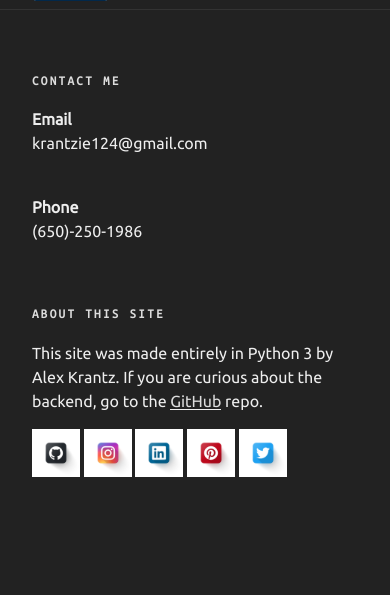
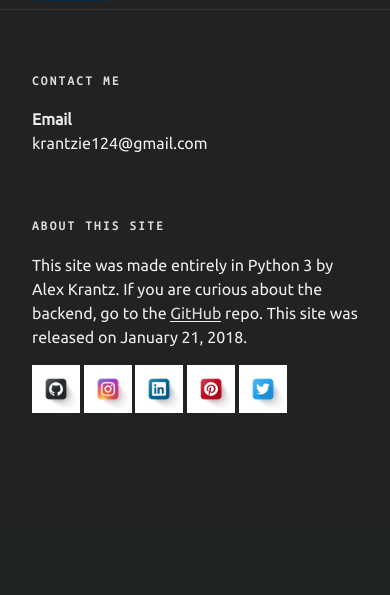
Before and after one commit to Krantz-Man/krantz-challenge, a Flask app: page /home in a window 390 px wide. Shown: the part 3223-3818 px from the top of the page. After the commit the page ends 3636 px from the top, so only its background shows below. Run offline with Flask 2, Linux system fonts and the light colour scheme; some libraries are stand-ins or nearby versions; some web fonts are replaced.

Commit message:
remove phone number

```diff
--- a/templates/index.html
+++ b/templates/index.html
@@ -368,8 +368,7 @@
                                 <h2 class="widget-title">Contact Me</h2>
                                 <div class="textwidget">
                                     <p><strong>Email</strong><br> krantzie124@gmail.com
-                                    </p><br>
-                                    <p><strong>Phone</strong><br>(650)-250-1986</p>
+                                    </p>
                                 </div>
                             </section>
                         </div>
@@ -377,7 +376,7 @@
                             <section id="text-9" class="widget widget_text">
                                 <h2 class="widget-title">About This Site</h2>
                                 <div class="textwidget">
-                                    <p>This site was made entirely in Python 3 by Alex Krantz. If you are curious about the backend, go to the <a href="https://github.com/akrantz01/krantz-challenge">GitHub</a> repo.</p>
+                                    <p>This site was made entirely in Python 3 by Alex Krantz. If you are curious about the backend, go to the <a href="https://github.com/akrantz01/krantz-challenge">GitHub</a> repo. This site was released on January 21, 2018.</p>
                                 </div>
                                 <div>
                                     <span id="social-gh" style="cursor: pointer"><img src="{{ url_for('static', filename='img/github.png') }}" class="social-img"></span>
```
